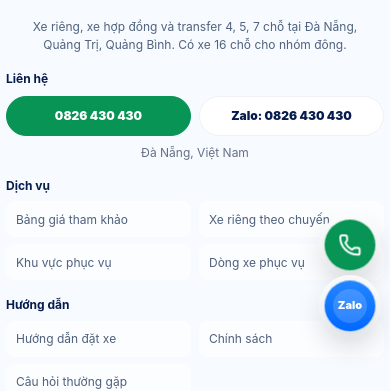
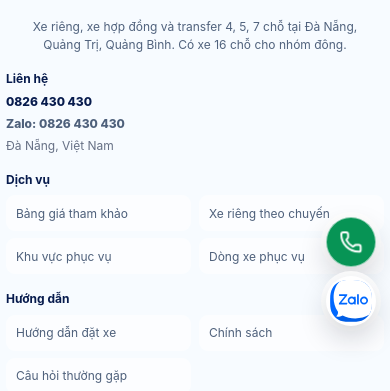
Before and after one commit to quantranit09/xeghepmientrung-lander, a Next.js app: page /500 in a window 390 px wide. Shown: the part 496-887 px from the top of the page. Built offline with nearby package versions, Linux system fonts and the light colour scheme; no server answers.

Commit message:
Improve floating contact buttons

```diff
--- a/src/app/globals.css
+++ b/src/app/globals.css
@@ -147,6 +147,20 @@ button {
 
   12%,
   42% {
+    opacity: 1;
+    transform: translate3d(0, -50%, 0) scale(1);
+  }
+}
+
+@keyframes bt-call-label-once {
+  0%,
+  100% {
+    opacity: 0;
+    transform: translate3d(8px, -50%, 0) scale(0.96);
+  }
+
+  16%,
+  68% {
     opacity: 1;
     transform: translate3d(0, -50%, 0) scale(1);
   }
@@ -1464,12 +1478,13 @@ img {
   position: fixed;
   right: 28px;
   bottom: 28px;
-  z-index: 60;
+  z-index: 120;
   display: grid;
   justify-items: end;
   gap: 10px;
   opacity: 0;
   animation: bt-float-in 520ms var(--bt-ease-out) 520ms both;
+  transition: opacity 180ms var(--bt-ease-standard), transform 180ms var(--bt-ease-standard);
 }
 
 .floating-contact a {
@@ -1512,7 +1527,8 @@ img {
   font-size: 13px;
   font-weight: 950;
   box-shadow: 0 12px 26px rgba(16, 24, 40, 0.12);
-  animation: bt-call-label 4.8s var(--bt-ease-out) 1.1s infinite;
+  transform: translate3d(8px, -50%, 0) scale(0.96);
+  transition: opacity 160ms var(--bt-ease-standard), transform 160ms var(--bt-ease-standard);
 }
 
 .floating-contact__call:hover::after,
@@ -1528,21 +1544,23 @@ img {
 }
 
 .floating-contact__zalo {
-  background: linear-gradient(180deg, #2485ff 0%, var(--bt-zalo) 100%);
-}
-
-.zalo-badge {
-  width: 34px;
-  height: 34px;
-  display: inline-flex;
-  align-items: center;
-  justify-content: center;
-  border-radius: 999px;
-  color: white;
-  background: rgba(255, 255, 255, 0.16);
-  font-size: 11px;
-  font-weight: 950;
-  letter-spacing: 0;
+  overflow: hidden;
+  background: white;
+}
+
+.zalo-icon {
+  width: 42px;
+  height: 42px;
+  display: block;
+}
+
+@supports selector(body:has(input:focus)) {
+  body:has(.trip-form :is(input, select, textarea):focus) .floating-contact {
+    opacity: 0 !important;
+    pointer-events: none;
+    transform: translate3d(0, 12px, 0);
+    animation: none;
+  }
 }
 
 .dialog-overlay {
@@ -2412,13 +2430,13 @@ img {
 
   .footer-contact {
     display: grid;
-    grid-template-columns: repeat(2, minmax(0, 1fr));
-    gap: 8px;
+    grid-template-columns: 1fr;
+    gap: 5px;
   }
 
   .footer-contact h3,
   .footer-contact span {
-    grid-column: 1 / -1;
+    grid-column: auto;
   }
 
   .footer-contact h3 {
@@ -2428,27 +2446,24 @@ img {
   .footer-contact span {
     margin: 0;
     color: #667085;
-    text-align: center;
   }
 
   .footer-contact-link {
-    min-height: 40px;
-    display: inline-flex !important;
-    align-items: center;
-    justify-content: center;
+    min-height: 0;
+    display: block !important;
     margin: 0 !important;
-    border: 1px solid var(--bt-line-soft);
-    border-radius: 999px;
-    background: white;
+    border: 0;
+    border-radius: 0;
+    background: transparent;
+    color: #4e607b;
+    font-weight: 800;
+    text-decoration: none;
+  }
+
+  .footer-contact-link:first-of-type {
     color: var(--bt-ink);
-    font-weight: 900;
-    text-decoration: none;
-  }
-
-  .footer-contact-link:first-of-type {
-    color: white;
-    background: var(--bt-green);
-    border-color: var(--bt-green);
+    background: transparent;
+    border-color: transparent;
   }
 
   .footer-links {
@@ -2485,21 +2500,28 @@ img {
   .floating-contact {
     left: auto;
     right: 14px;
-    bottom: calc(16px + env(safe-area-inset-bottom));
+    bottom: calc(22px + env(safe-area-inset-bottom));
     grid-template-columns: 1fr;
     gap: 9px;
+    opacity: 1;
+    animation: none;
+    pointer-events: auto;
   }
 
   .floating-contact a {
-    width: 52px;
-    height: 52px;
+    width: 50px;
+    height: 50px;
     min-width: 0;
     min-height: 0;
     box-shadow: 0 12px 28px rgba(16, 24, 40, 0.18), 0 0 0 5px rgba(255, 255, 255, 0.86);
   }
 
   .floating-contact__call::after {
-    display: none;
+    right: calc(100% + 10px);
+    display: block;
+    padding: 7px 10px;
+    font-size: 12px;
+    animation: bt-call-label-once 3.4s var(--bt-ease-out) 750ms both;
   }
 
   .success-dialog,
--- a/src/components/landing/FloatingContact.tsx
+++ b/src/components/landing/FloatingContact.tsx
@@ -8,7 +8,7 @@ export function FloatingContact() {
         <Phone size={22} aria-hidden="true" />
       </a>
       <a className="floating-contact__zalo" href={site.zaloUrl} target="_blank" rel="nofollow noopener" aria-label="Nhắn Zalo">
-        <span className="zalo-badge">Zalo</span>
+        <img className="zalo-icon" src="/assets/bao-trang/zalo-icon.svg" alt="" aria-hidden="true" />
       </a>
     </div>
   );
```
Also changed, not shown: public/assets/bao-trang/zalo-icon.svg (added).
